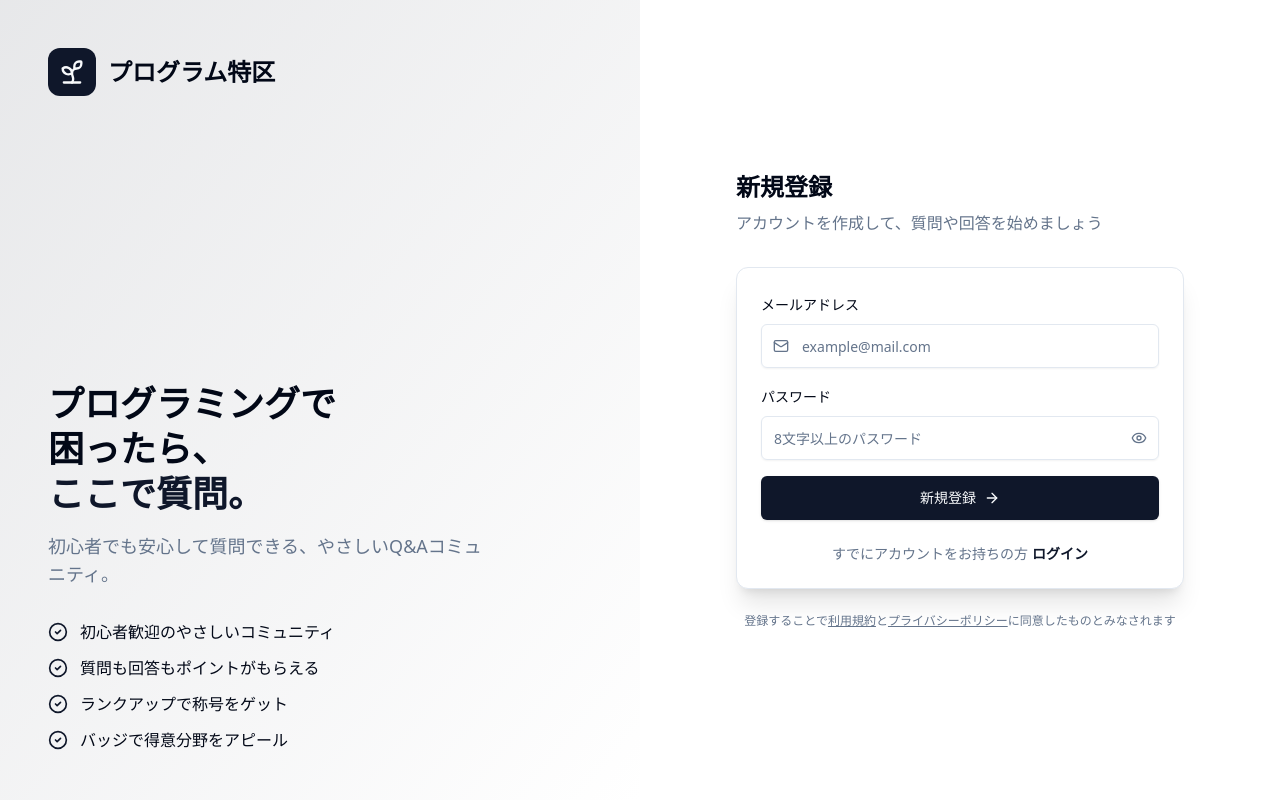
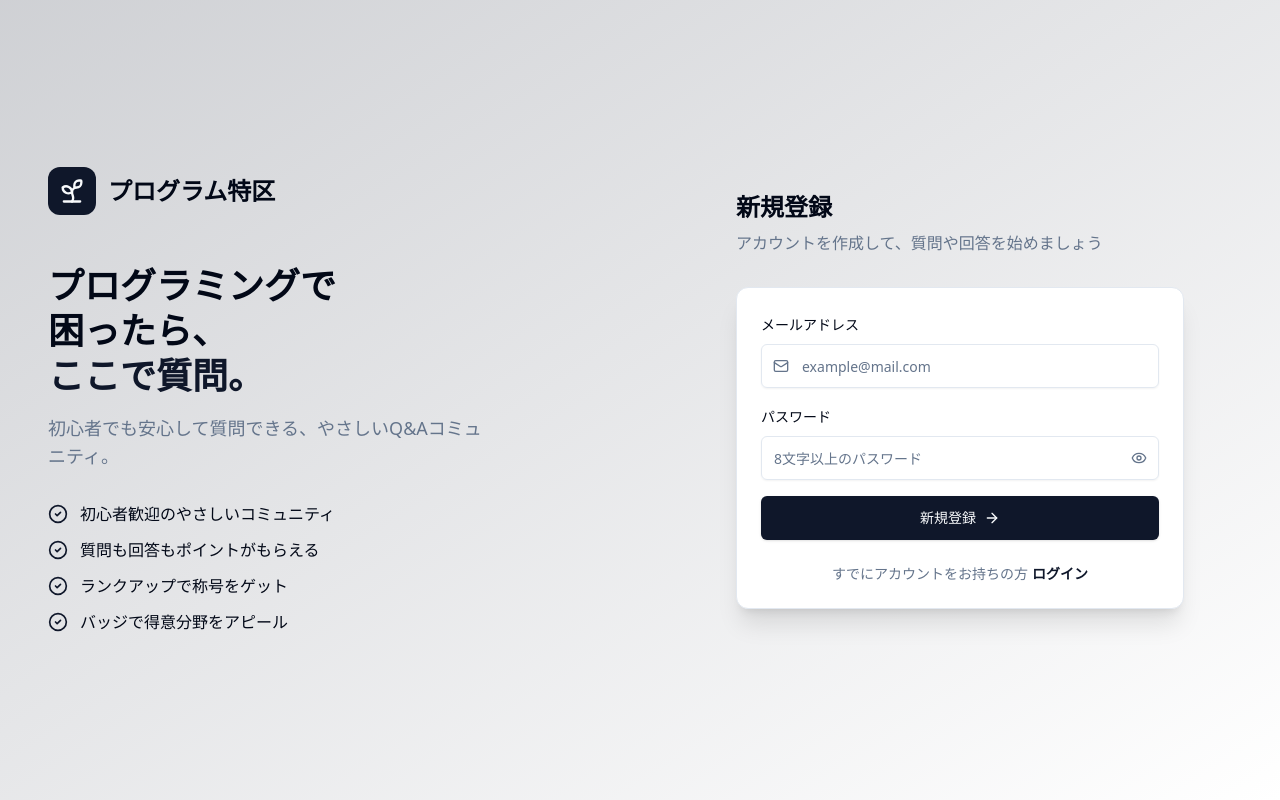
Before and after one commit to geek-camp-vol18/program-tokku, a Next.js app in the folder frontend/: page /signup in a window 1280 px wide. Built offline with nearby package versions, Linux system fonts and the light colour scheme.

Commit message:
各画面のリデザイン

```diff
--- a/frontend/src/app/(auth)/login/page.tsx
+++ b/frontend/src/app/(auth)/login/page.tsx
@@ -26,9 +26,9 @@ export default function LoginPage() {
   };
 
   return (
-    <div className="min-h-screen flex">
+    <div className="min-h-screen flex bg-gradient-to-br from-primary/20 via-primary/10 to-background">
       {/* 左側: ブランディング */}
-      <div className="hidden lg:flex lg:w-1/2 bg-gradient-to-br from-primary/10 via-primary/5 to-background flex-col justify-between p-12">
+      <div className="hidden lg:flex lg:w-1/2 flex-col justify-center gap-12 p-12">
         <div className="flex gap-3 items-center">
             <div className="flex h-12 w-12 items-center justify-center rounded-xl bg-primary text-primary-foreground">
               <Sprout className="h-7 w-7" />
--- a/frontend/src/app/(auth)/reset-password/page.tsx
+++ b/frontend/src/app/(auth)/reset-password/page.tsx
@@ -2,7 +2,7 @@
 
 import Link from "next/link";
 import { useState } from "react";
-import { Sprout, Eye, EyeOff, ArrowRight, CheckCircle2 } from "lucide-react";
+import { Sprout, Eye, EyeOff, ArrowRight, CheckCircle2, KeyRound } from "lucide-react";
 import { Button } from "@/components/ui/button";
 import { Input } from "@/components/ui/input";
 import { Label } from "@/components/ui/label";
@@ -27,7 +27,7 @@ export default function ResetPasswordPage() {
 
   if (isUpdated) {
     return (
-      <div className="min-h-screen flex items-center justify-center p-8">
+      <div className="min-h-screen flex items-center justify-center p-8 bg-gradient-to-br from-primary/20 via-primary/10 to-background">
         <div className="w-full max-w-md text-center">
           <div className="flex justify-center mb-6">
             <div className="flex h-16 w-16 items-center justify-center rounded-full bg-primary/10">
@@ -52,7 +52,7 @@ export default function ResetPasswordPage() {
   }
 
   return (
-    <div className="min-h-screen flex items-center justify-center p-8">
+    <div className="min-h-screen flex items-center justify-center p-8 bg-gradient-to-br from-primary/20 via-primary/10 to-background">
       <div className="w-full max-w-md">
         {/* ロゴ */}
         <div className="flex flex-col items-center mb-8">
@@ -65,8 +65,11 @@ export default function ResetPasswordPage() {
         </div>
 
         <div className="mb-8 text-center">
-          <h2 className="text-2xl font-bold text-foreground">パスワード再設定</h2>
-          <p className="text-muted-foreground mt-2">
+          <div className="flex items-center justify-center gap-3 mb-2">
+            <KeyRound className="h-6 w-6 text-primary" />
+            <h2 className="text-2xl font-bold text-foreground">パスワード再設定</h2>
+          </div>
+          <p className="text-muted-foreground">
             新しいパスワードを入力してください
           </p>
         </div>
--- a/frontend/src/app/(auth)/signup/page.tsx
+++ b/frontend/src/app/(auth)/signup/page.tsx
@@ -26,16 +26,14 @@ export default function RegisterPage() {
   };
 
   return (
-    <div className="min-h-screen flex">
+    <div className="min-h-screen flex bg-gradient-to-br from-primary/20 via-primary/10 to-background">
       {/* 左側: ブランディング */}
-      <div className="hidden lg:flex lg:w-1/2 bg-gradient-to-br from-primary/10 via-primary/5 to-background flex-col justify-between p-12">
-        <div>
-          <Link href="/" className="flex items-center gap-3">
+      <div className="hidden lg:flex lg:w-1/2 flex-col justify-center gap-12 p-12">
+        <div className="flex gap-3 items-center">
             <div className="flex h-12 w-12 items-center justify-center rounded-xl bg-primary text-primary-foreground">
               <Sprout className="h-7 w-7" />
             </div>
             <span className="text-2xl font-bold text-foreground">プログラム特区</span>
-          </Link>
         </div>
 
         <div className="space-y-8">
@@ -142,18 +140,6 @@ export default function RegisterPage() {
               </p>
             </CardContent>
           </Card>
-
-          <p className="mt-6 text-center text-xs text-muted-foreground">
-            登録することで
-            <Link href="/terms" className="underline hover:text-foreground">
-              利用規約
-            </Link>
-            と
-            <Link href="/privacy" className="underline hover:text-foreground">
-              プライバシーポリシー
-            </Link>
-            に同意したものとみなされます
-          </p>
         </div>
       </div>
     </div>
```
